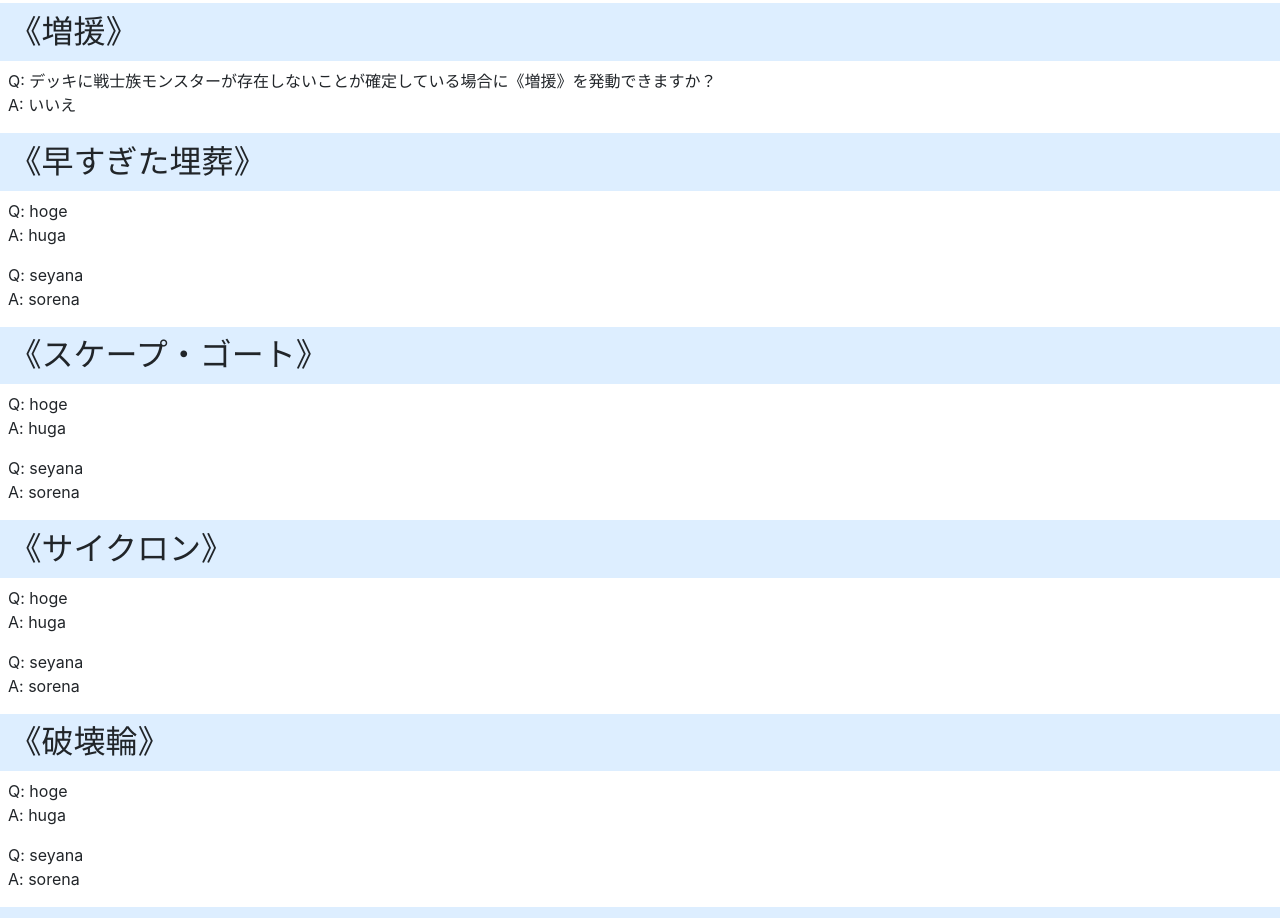
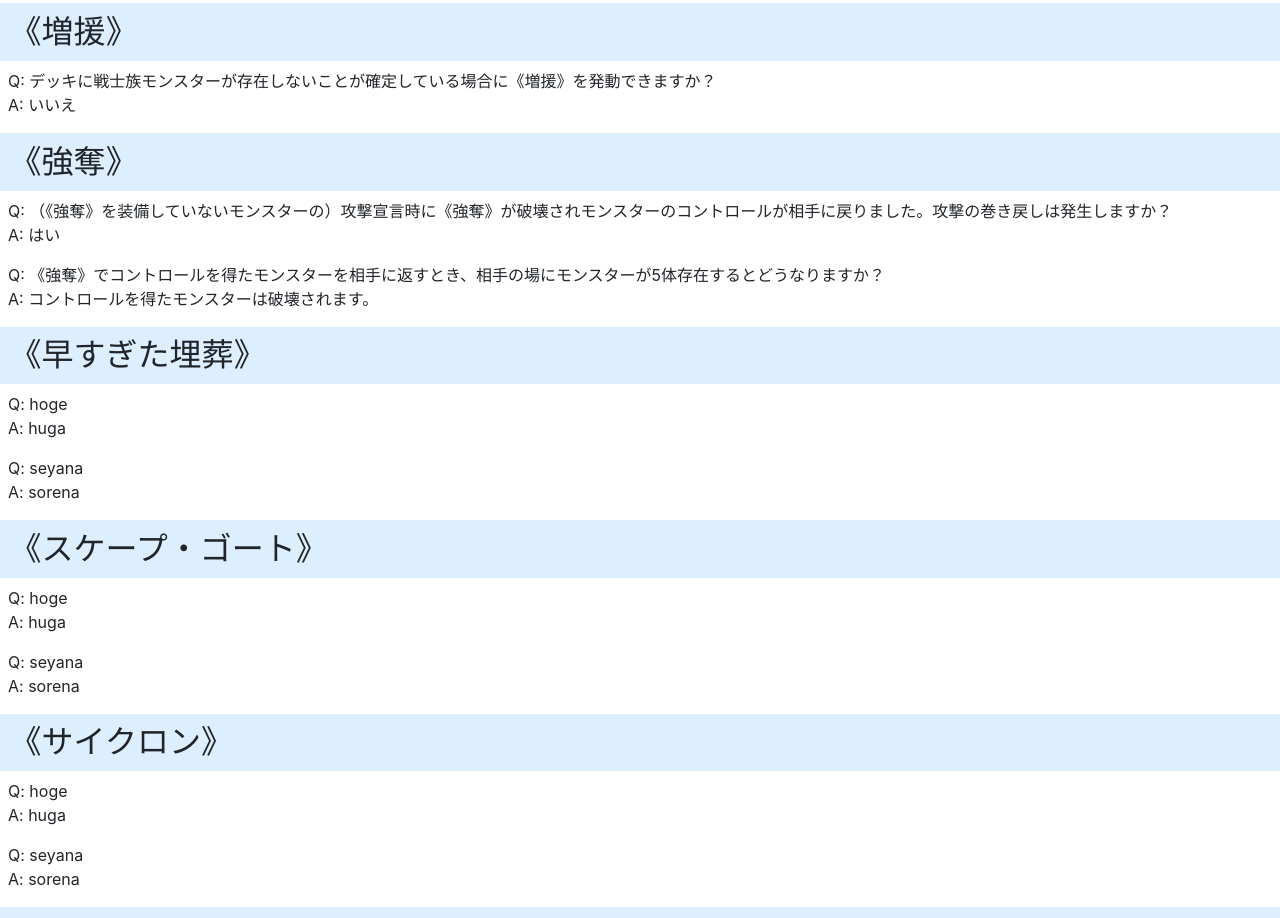
Before and after one commit to wotsushi/y-gateball, a React (Create React App) app: page /faq in a window 1280 px wide. Shown: the part 4700-5618 px from the top of the page. Built offline with nearby package versions, Linux system fonts and the light colour scheme; what react-hooks-global-state would draw is missing.

Commit message:
強奪のFAQを追加
ISSUE: #31

```diff
--- a/src/FAQ.tsx
+++ b/src/FAQ.tsx
@@ -295,6 +295,19 @@
     ],
   },
   {
+    name: "強奪",
+    qas: [
+      [
+        "（《強奪》を装備していないモンスターの）攻撃宣言時に《強奪》が破壊されモンスターのコントロールが相手に戻りました。攻撃の巻き戻しは発生しますか？",
+        "はい",
+      ],
+      [
+        "《強奪》でコントロールを得たモンスターを相手に返すとき、相手の場にモンスターが5体存在するとどうなりますか？",
+        "コントロールを得たモンスターは破壊されます。",
+      ],
+    ],
+  },
+  {
     name: "早すぎた埋葬",
     qas: [
       ["hoge", "huga"],
```
